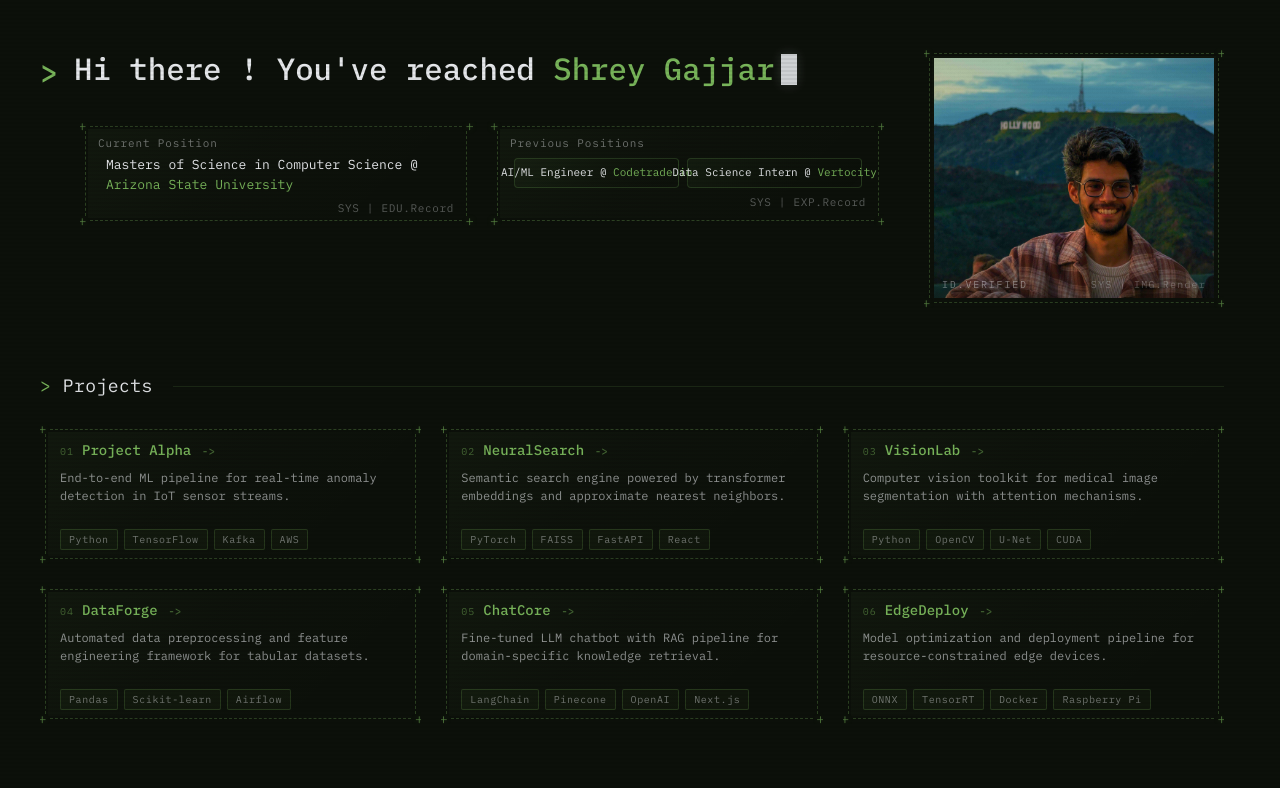
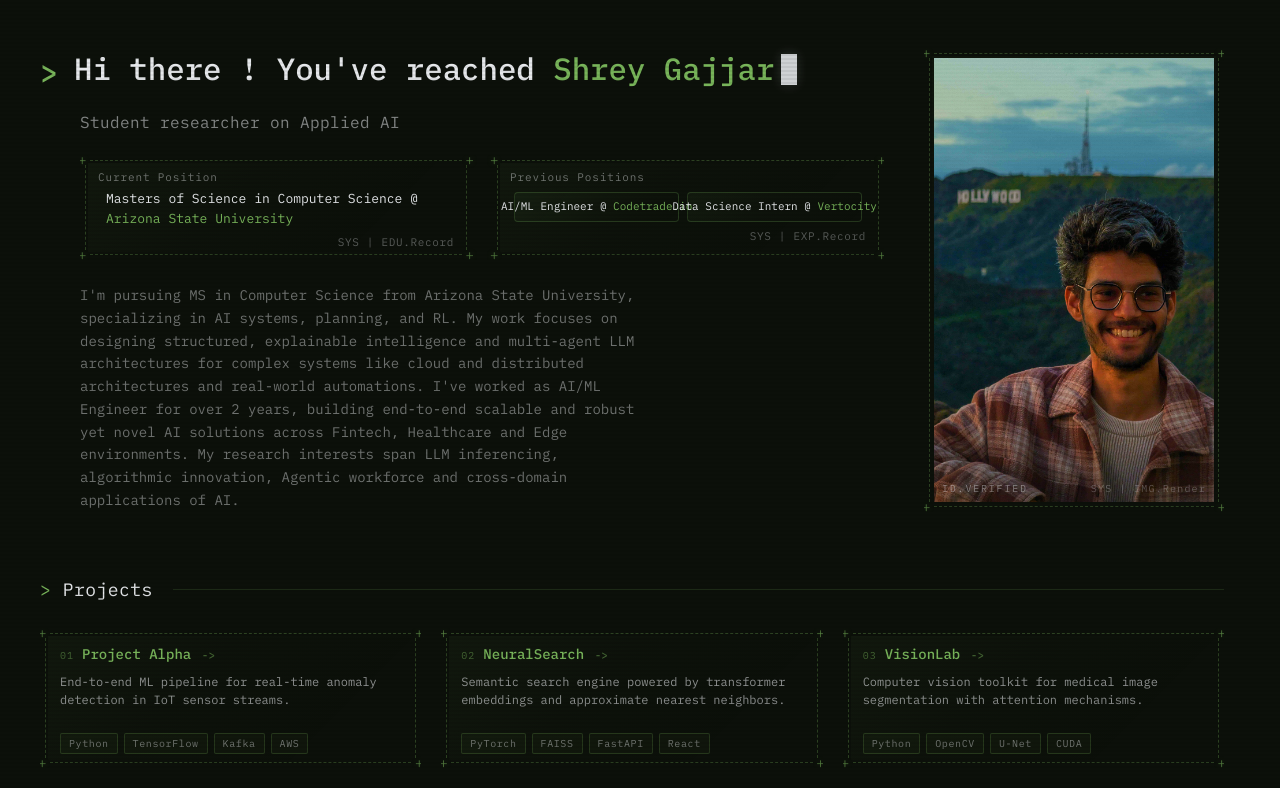
Before and after one commit to KEYS-A15/keys_portfolio, a Next.js app: page / in a window 1280 px wide. Shown: the top 788 px of the page. Built offline with nearby package versions, Linux system fonts and the light colour scheme.

Commit message:
feat: add power statement and professional summary with animations
Introduce "Student researcher on Applied AI" fade-in effect and add summary with delayed animation.

Co-authored-by: SHREY GAJJAR <78949462+KEYS-A15@users.noreply.github.com>

```diff
--- a/app/globals.css
+++ b/app/globals.css
@@ -75,6 +75,21 @@ body {
 ::selection {
   background: rgb(var(--accent) / 0.22);
   color: rgb(var(--fg));
+}
+
+/* Fade-in utility */
+@keyframes fadeIn {
+  from { opacity: 0; transform: translateY(6px); }
+  to { opacity: 1; transform: translateY(0); }
+}
+
+.animate-fade-in {
+  animation: fadeIn 500ms ease forwards;
+}
+
+.animation-delay-300 {
+  animation-delay: 300ms;
+  opacity: 0;
 }
 
 /* Tailwind base layer compatibility */
@@ -315,7 +330,7 @@ body {
   margin-top: 4px;
 }
 
-/* ── Multi-entry pill row ──────────── */
+/* ── Multi-entry pill row ────���─────── */
 .hud2-pills {
   flex: 1;
   display: flex;
--- a/app/page.tsx
+++ b/app/page.tsx
@@ -108,9 +108,16 @@ export default function Home() {
                 </div>
               </div>
 
+              {/* Power statement */}
+              {bootDone && (
+                <p className="mt-3 pl-10 text-sm md:text-base text-[rgb(var(--fg)/0.55)] leading-relaxed tracking-wide animate-fade-in">
+                  Student researcher on Applied AI
+                </p>
+              )}
+
               {/* HUD info boxes */}
               {bootDone && (
-                <div className="mt-6 pl-10">
+                <div className="mt-5 pl-10">
                   <HudGlitch intervalMin={4000} intervalMax={9000}>
                     <HudBoxesHUD
                       left={{
@@ -142,6 +149,13 @@ export default function Home() {
                     />
                   </HudGlitch>
                 </div>
+              )}
+
+              {/* Professional summary */}
+              {bootDone && (
+                <p className="mt-6 pl-10 text-xs md:text-sm text-[rgb(var(--fg)/0.45)] leading-relaxed max-w-[600px] animate-fade-in animation-delay-300">
+                  {"I'm pursuing MS in Computer Science from Arizona State University, specializing in AI systems, planning, and RL. My work focuses on designing structured, explainable intelligence and multi-agent LLM architectures for complex systems like cloud and distributed architectures and real-world automations. I've worked as AI/ML Engineer for over 2 years, building end-to-end scalable and robust yet novel AI solutions across Fintech, Healthcare and Edge environments. My research interests span LLM inferencing, algorithmic innovation, Agentic workforce and cross-domain applications of AI."}
+                </p>
               )}
             </div>
 
```
